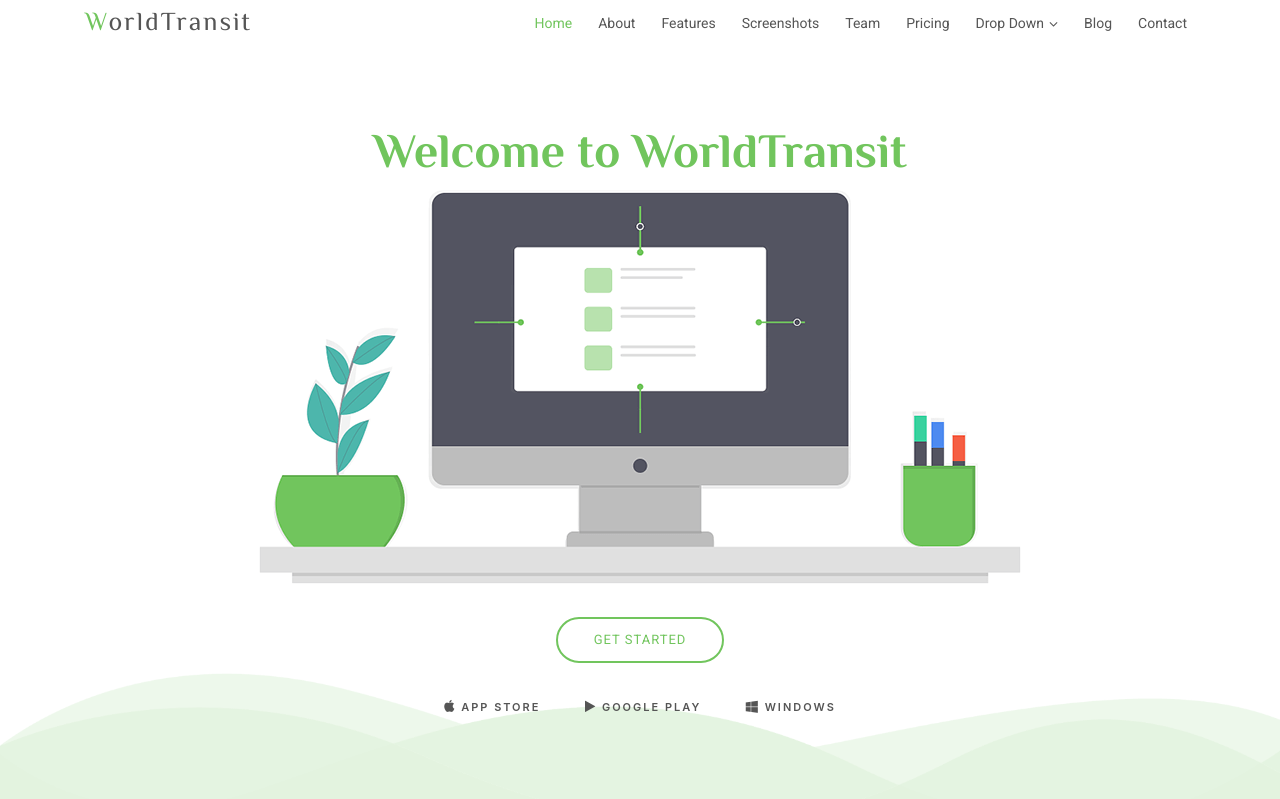
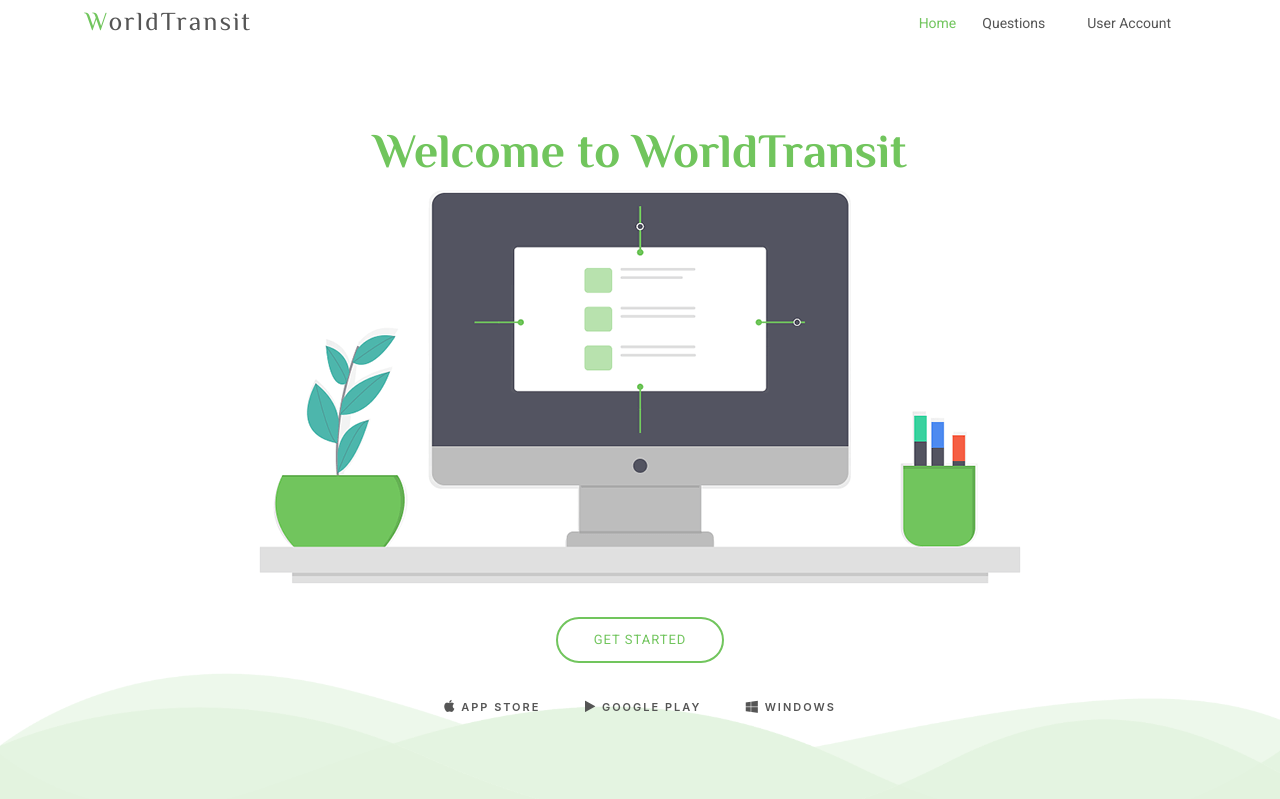
Before and after one commit to baccarnh/pme-QF, a Django app: page / in a window 1280 px wide. Shown: the top 799 px of the page. Run offline with Django 3.2, Linux system fonts and the light colour scheme; data that the repository does not hold is empty; some libraries are stand-ins or nearby versions.

Commit message:
add link in nav in home.html for go to questionResponse.html

```diff
--- a/WorldTransit/templates/home.html
+++ b/WorldTransit/templates/home.html
@@ -3,9 +3,7 @@
 
         {% load static %}
      {% block content %}
-
-
-        <!--==========================
+    <!--==========================
     Hero Section
   ============================-->
   <section id="hero" class="wow fadeIn">
@@ -28,8 +26,10 @@
 
     <div class="container">
       <div class="section-title text-center">
+
         <h2>Quelques questions reponses </h2>
         <p class="separator"><hr> .</p>
+
       </div>
     </div>
 
--- a/WorldTransit/templates/layouts/nav.html
+++ b/WorldTransit/templates/layouts/nav.html
@@ -12,21 +12,9 @@
       <nav id="nav-menu-container">
         <ul class="nav-menu">
           <li class="menu-active"><a href="#hero">Home</a></li>
-          <li><a href="#about-us">About</a></li>
-          <li><a href="#features">Features</a></li>
-          <li><a href="#screenshots">Screenshots</a></li>
-          <li><a href="#team">Team</a></li>
-          <li><a href="#pricing">Pricing</a></li>
-          <li class="menu-has-children"><a href="">Drop Down</a>
-            <ul>
-              <li><a href="#">Drop Down 1</a></li>
-              <li><a href="#">Drop Down 3</a></li>
-              <li><a href="#">Drop Down 4</a></li>
-              <li><a href="#">Drop Down 5</a></li>
-            </ul>
+          <li><a href = "/blog/questionResponse" target="_blank">Questions</></li>
+          <li><a href="#User Account">User Account</a></li>
           </li>
-          <li><a href="#blog">Blog</a></li>
-          <li><a href="#contact">Contact</a></li>
         </ul>
       </nav><!-- #nav-menu-container -->
     </div>
```
